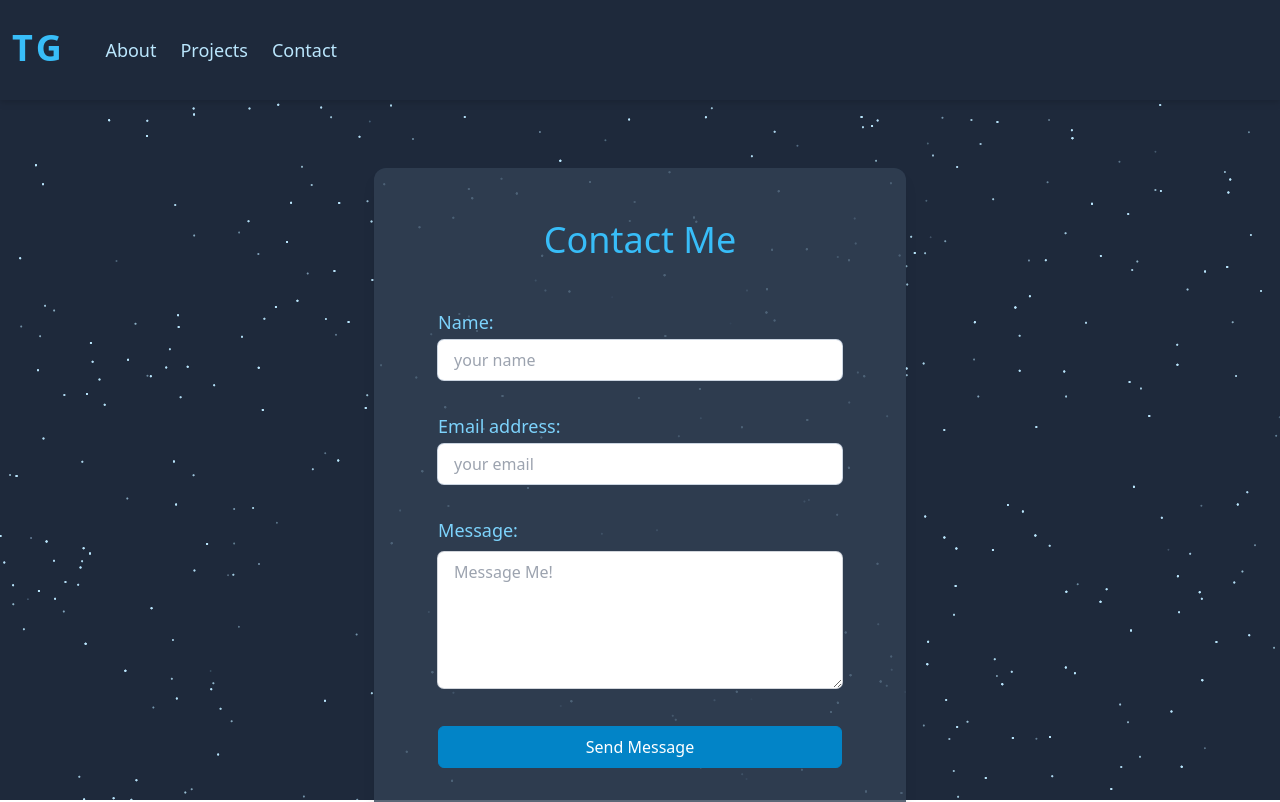
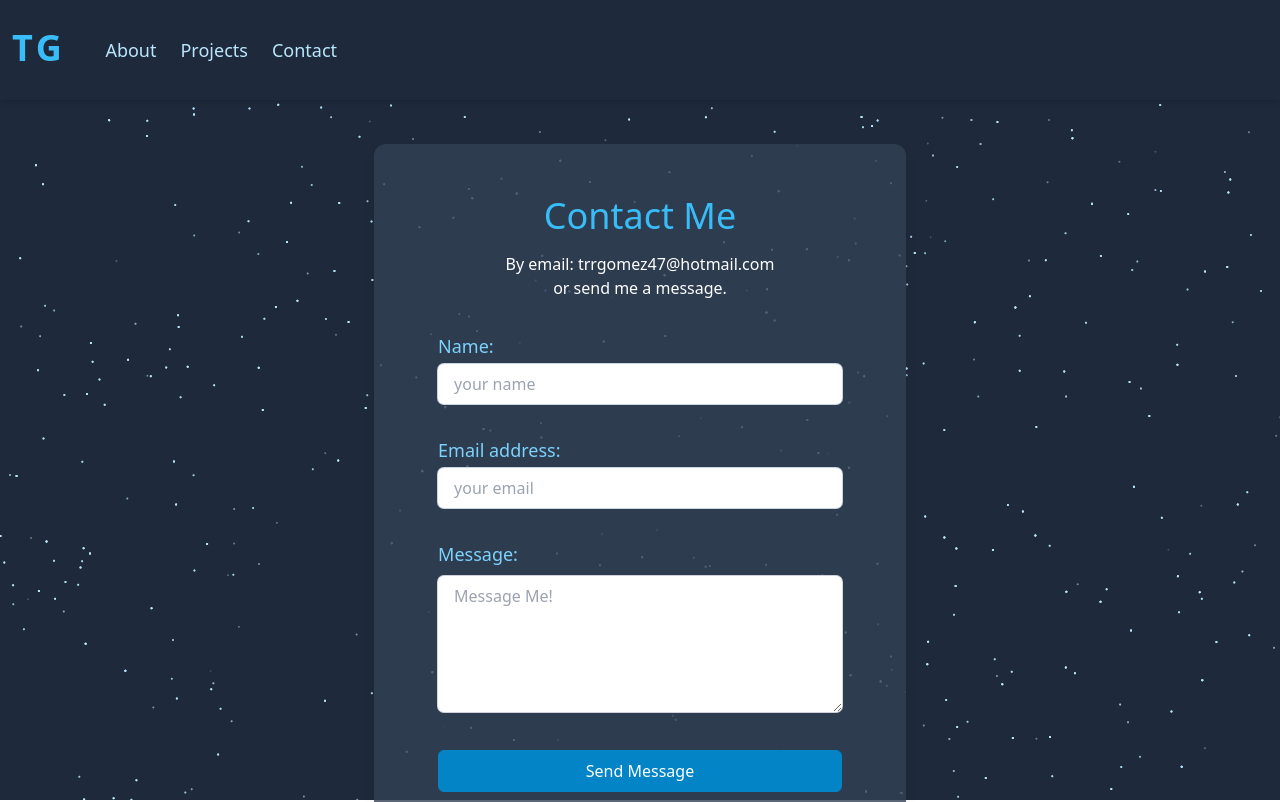
Before and after one commit to bridgecrew-perf6/react-deploy-81, a React (Create React App) app: page /#/contact in a window 1280 px wide. Shown: the top 802 px of the page. Built offline with nearby package versions, Linux system fonts and the light colour scheme.

Commit message:
updated contact info

```diff
--- a/src/components/Contact.jsx
+++ b/src/components/Contact.jsx
@@ -41,10 +41,12 @@ export default function Contact() {
     <main className="relative z-10">
       <div className="flex justify-center items-center  min-h-screen">
         <section className="bg-slate-700 rounded-xl p-8 shadow-lg bg-opacity-80">
-          <h1 className="cursive text-4xl text-sky-400 mb-4 mt-5 text-center">
+          <h1 className="cursive text-4xl text-sky-400 mb-4 mt-5 text-center ">
             Contact Me
           </h1>
-          <form className="flex flex-col space-y-4 p-8" onSubmit={handleSubmit}>
+          <p className="text-center text-white">By email: trrgomez47@hotmail.com</p>
+          <p className="text-center text-white">or send me a message.</p>
+          <form action="mailto:trgomez47@gmail.com" className="flex flex-col space-y-4 p-8" onSubmit={handleSubmit}>
             <div>
               <label htmlFor="name" className="text-sky-300 text-lg">
                 Name:
```
